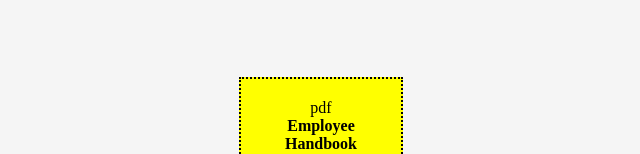
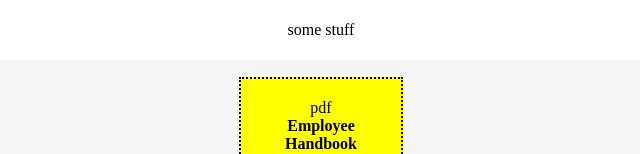
Before and after one commit to barks1212/folder_manager_ui, a React (Create React App) app: page / in a window 1280 px wide. Shown: the top 154 px of the page, without its empty margins (319-959 px from the left). Built offline with nearby package versions, Linux system fonts and the light colour scheme.

Commit message:
render toolbar with snapshot

```diff
--- a/src/HOC/Layout/Layout.js
+++ b/src/HOC/Layout/Layout.js
@@ -1,9 +1,13 @@
-import React from 'react';
+import React, {Fragment} from 'react';
 
+import Toolbar from '../../containers/Toolbar/Toolbar';
 import classes from './Layout.module.css';
 
 const layout = ({ children }) => (
-    <main className={classes.Content}>{children}</main>
+    <Fragment>
+        <Toolbar />
+        <main className={classes.Content}>{children}</main>
+    </Fragment>
 );
 
 export default layout;
--- /dev/null
+++ b/src/containers/Toolbar/Toolbar.js
@@ -0,0 +1,22 @@
+import React, { Component } from 'react';
+import PropTypes from 'prop-types';
+import {connect} from 'react-redux';
+
+import classes from './Toolbar.module.css';
+import * as actionTypes from '../../store/actions';
+
+class Toolbar extends Component {
+    render() {
+        return (
+            <header className={classes.Toolbar}>
+                some stuff
+            </header>
+        );
+    };
+};
+
+const mapDispatchToProps = dispatch => ({
+    sortFiles: sort => dispatch({type: actionTypes.SORT_FILES, sort: sort})
+});
+
+export default connect(null, mapDispatchToProps)(Toolbar);
--- /dev/null
+++ b/src/containers/Toolbar/Toolbar.module.css
@@ -0,0 +1,14 @@
+.Toolbar {
+    height: 60px;
+    width: 100%;
+    position: fixed;
+    top: 0;
+    left: 0;
+    background-color: white;
+    display: flex;
+    justify-content: center;
+    align-items: center;
+    padding: 0 20px;
+    box-sizing: border-box;
+    z-index: 90;
+};
--- /dev/null
+++ b/src/store/actions.js
@@ -0,0 +1 @@
+export const SORT_FILES = 'SORT_FILES';
```
Also changed, not shown: 2 other files (tests, documents, lock files or other folders).
